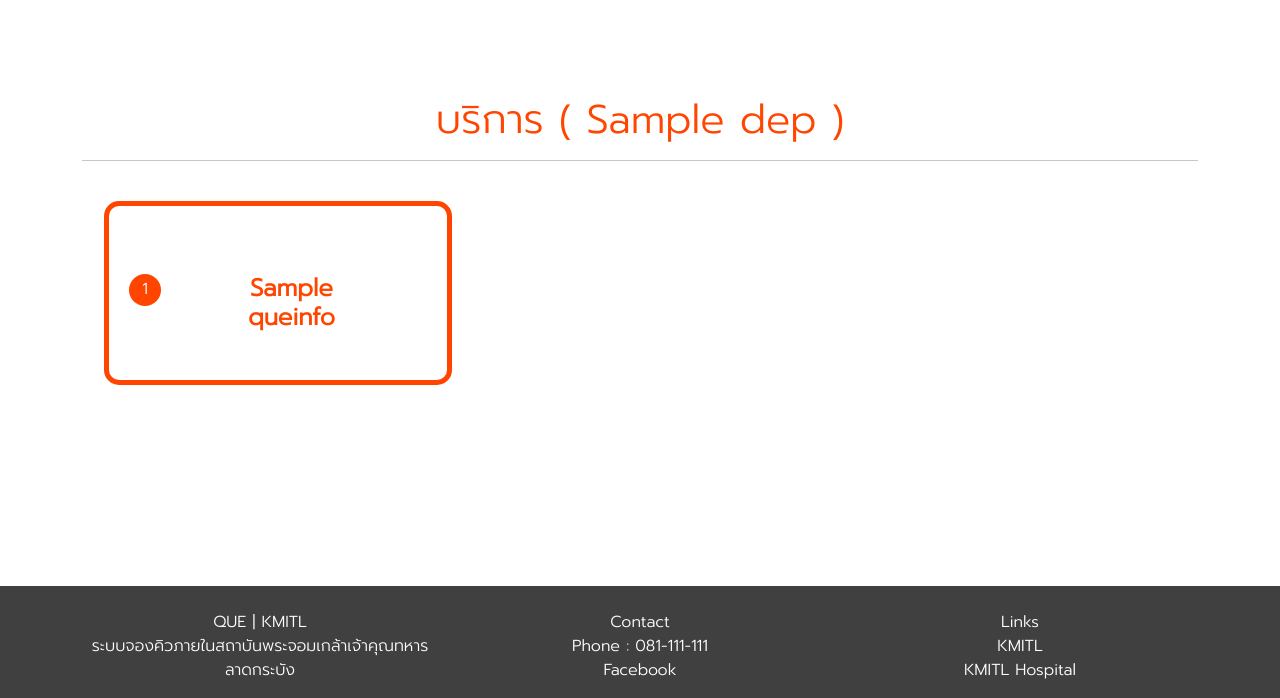
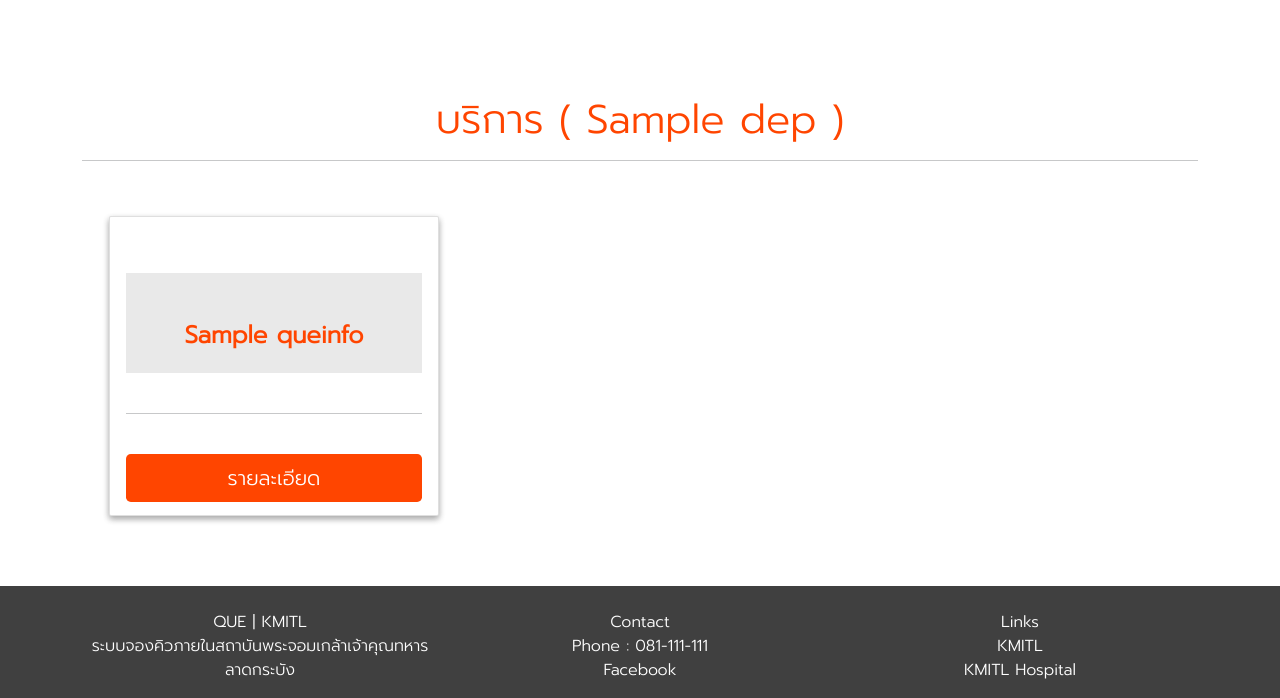
Before and after one commit to CSC-KMITL-DEV/QueKMITL, a Django app: page /info_type/1/ in a window 1280 px wide. Shown: the part 102-800 px from the top of the page. Run offline with Django 3.2, Linux system fonts and the light colour scheme; a user stored in the database is signed in; tables that the repository leaves empty hold one stand-in row (values such as "Sample post"); some libraries are stand-ins or nearby versions.

Commit message:
update ui user booking

```diff
--- a/booking/templates/all_que.html
+++ b/booking/templates/all_que.html
@@ -12,7 +12,7 @@
         <div class="container-fluid">
             <div style="border-radius: 20px;background-color: orangered;border-color: orangered;border-style: solid; margin: 5px;">
           <br>
-              <table class="table table-borderless table-light">
+              <table class="table table-borderless" style="background-color: white;">
          <center>
           <tr>
             <th>
--- a/booking/templates/info_type.html
+++ b/booking/templates/info_type.html
@@ -11,21 +11,28 @@
 
     <div class="col-sm-4 md-3">
       <div class="list-group">
-        <a id="boxque" class="list-group-item list-group-item-action" href="{% url 'info' id=que.id %}">
-          <div class="row">
-            <div class="col-sm-4 md-3">
-              <br> <br>
+        <div id="boxque" class="list-group-item list-group-item-action">
 
-              <p id="number">{{forloop.counter}}</p>
+
+
+
+          <div class="col-sm md-3">
+            <br> <br>
+
+            <div style="background-color: rgba(45, 45, 45, 0.1); text-align: center; height: 100px; color: orangered;">
+              <br><br>
+              <h4 class="mb-1"><b>{{que.name_que}}</b></h4>
+              <br><br>
             </div>
-
-             <div class="col-sm-5 md-3">
-              <br> <br>
-              <center><h4 class="mb-1"><b>{{que.name_que}}</b></h4></center>
+            <br>
+            <hr>
+            <br>
+            <div class="d-grid gap-2">
+              <a href="{% url 'info' id=que.id %}" class="btn btn-block btn-lg"
+                style="background-color: orangered;color: white;">รายละเอียด</a>
             </div>
-           </div>
-          <br>
-        </a>
+          </div>
+        </div>
       </div>
     </div>
 
--- a/booking/templates/type_que.html
+++ b/booking/templates/type_que.html
@@ -10,7 +10,7 @@
          <div class="container-fluid">
              <div style="border-radius: 20px;background-color: orangered;border-color: orangered;border-style: solid; margin: 5px;">
            <br>
-               <table class="table table-borderless table-light">
+               <table class="table table-borderless "  style="background-color: white;">
           <center>
            <tr>
              <th>
--- a/static/css/user.css
+++ b/static/css/user.css
@@ -28,16 +28,14 @@ body{
 
 
 #boxque {
-    padding: 20px;
-    background-color: white;
-    color: orangered;
-    border-radius: 15px;
-    border-color: orangered;
-    border-width: 5px;
-    border-style: solid;
-    margin-left: 10px;
-    margin-bottom: 70px;
-
+    background: #fff;
+    border-radius: 2px;
+    display: inline-block;
+    height: 300px;
+    margin: 15px;
+    position: relative;
+    width: 330px;
+    box-shadow: 0 3px 6px rgba(0,0,0,0.16), 0 3px 6px rgba(0,0,0,0.23);
 
 
 }
```
Also changed, not shown: booking/templates/my_booking.html (+12 -4 lines).
